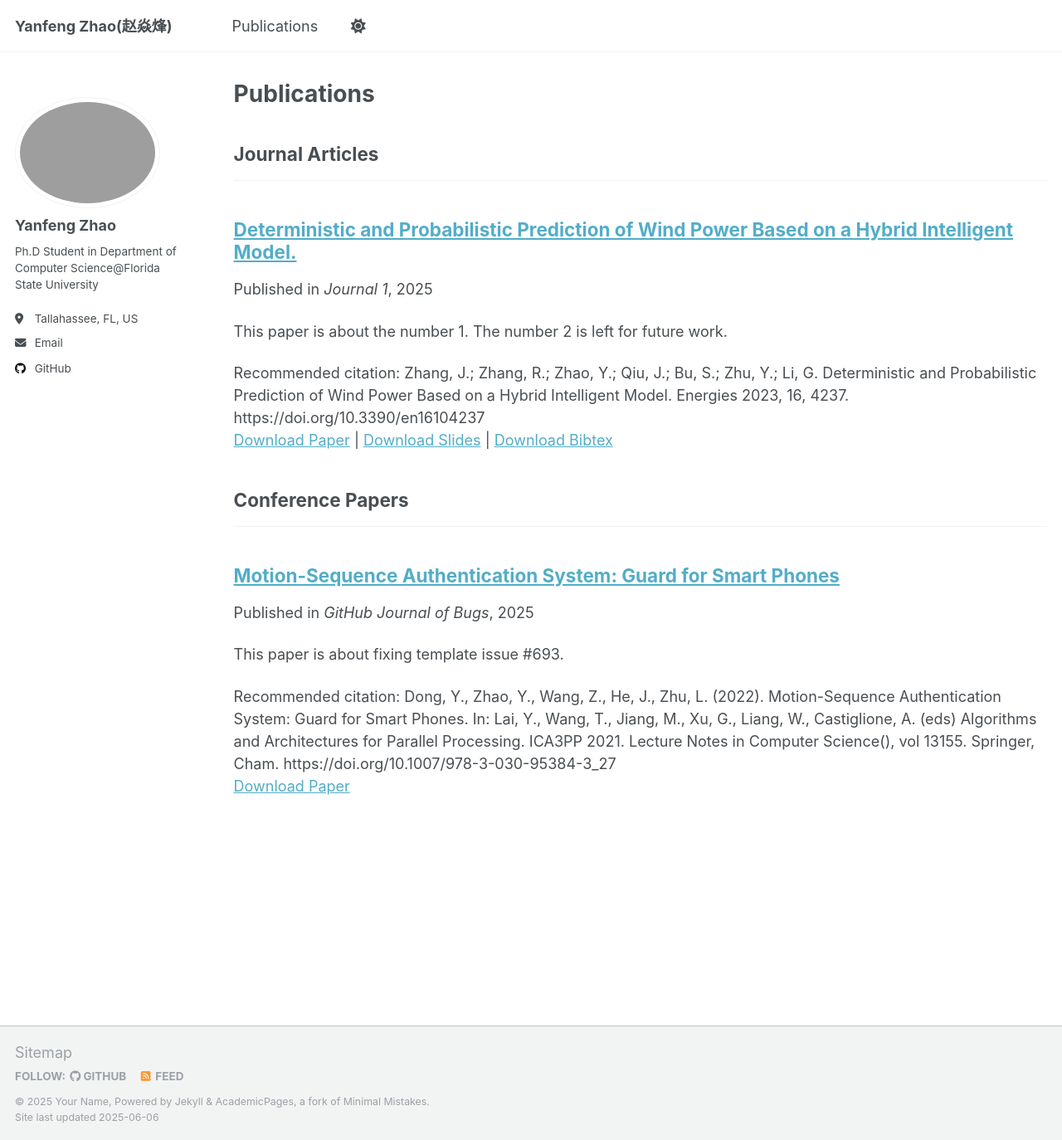
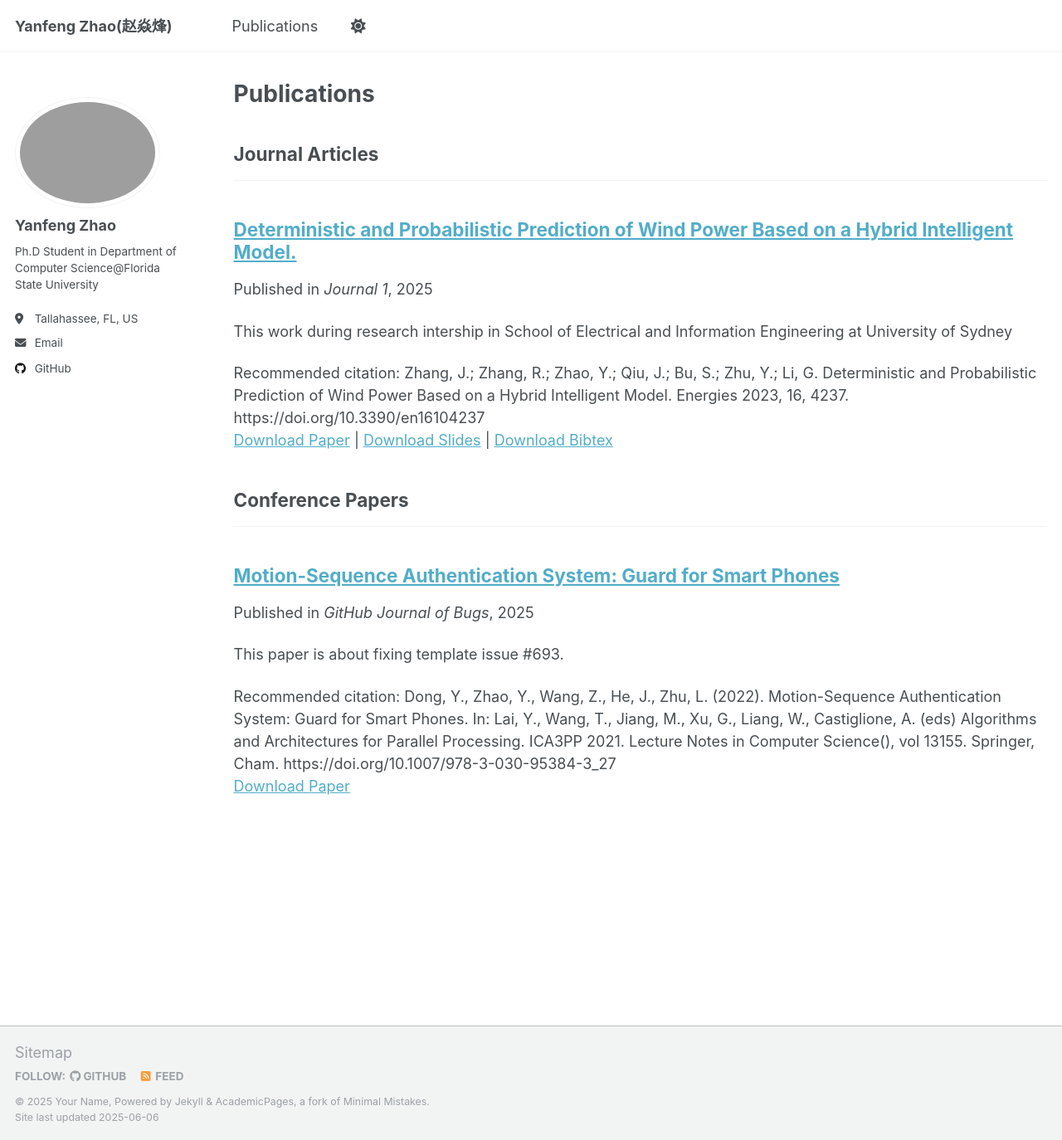
Before and after one commit to YanfengZhaoMakeX/YanfengZhaoMakeX.github.io, a Jekyll site: the page built from _pages/publications.html, in a window 1280 px wide and 1374 px high. Shown: the whole window at 83% size. Built offline with Jekyll 4.4.1, drawn with Linux system fonts in a browser that asks for light colours.

Commit message:
Update 2009-10-01-paper-title-number-1.md

```diff
--- a/_publications/2009-10-01-paper-title-number-1.md
+++ b/_publications/2009-10-01-paper-title-number-1.md
@@ -3,7 +3,7 @@ title: "Deterministic and Probabilistic Prediction of Wind Power Based on a Hybr
 collection: publications
 category: manuscripts
 permalink: /publication/2009-10-01-paper-title-number-1
-excerpt: 'This paper is about the number 1. The number 2 is left for future work.'
+excerpt: 'This work during research intership in School of Electrical and Information Engineering at University of Sydney'
 date: 2023.5
 venue: 'Journal 1'
 slidesurl: 'http://academicpages.github.io/files/slides1.pdf'
```
